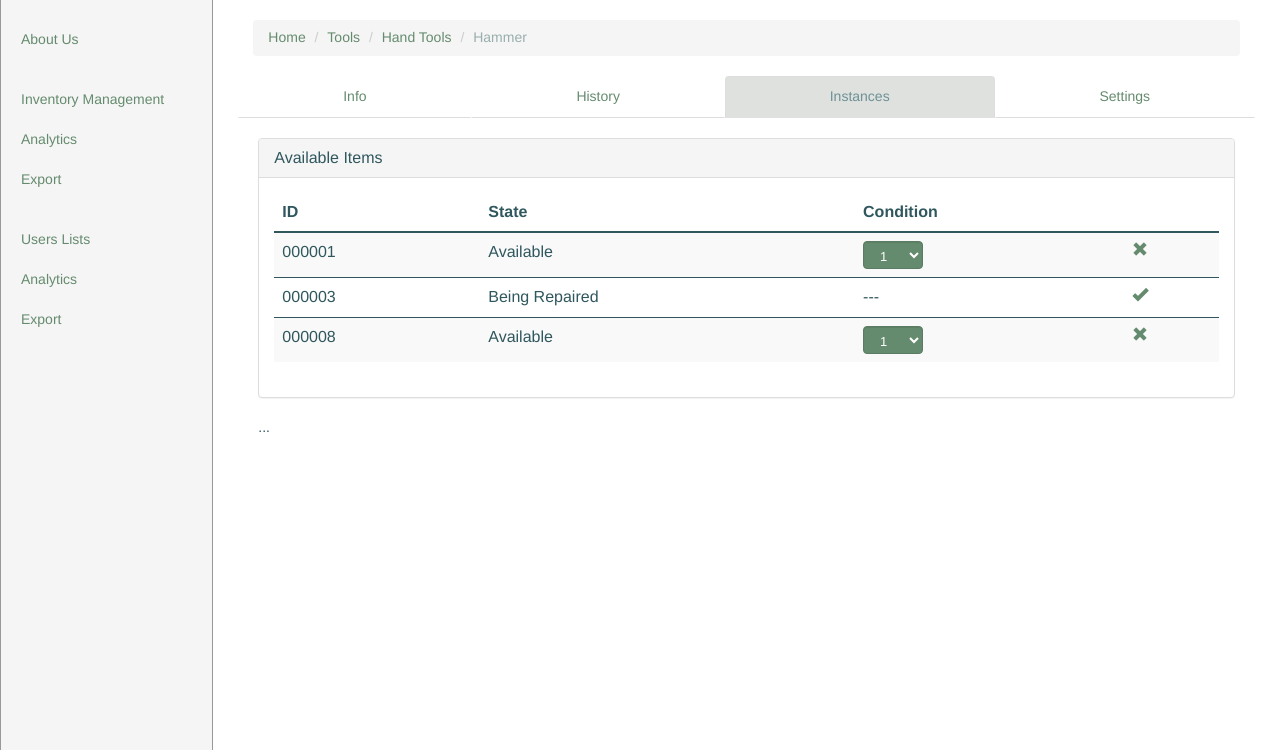
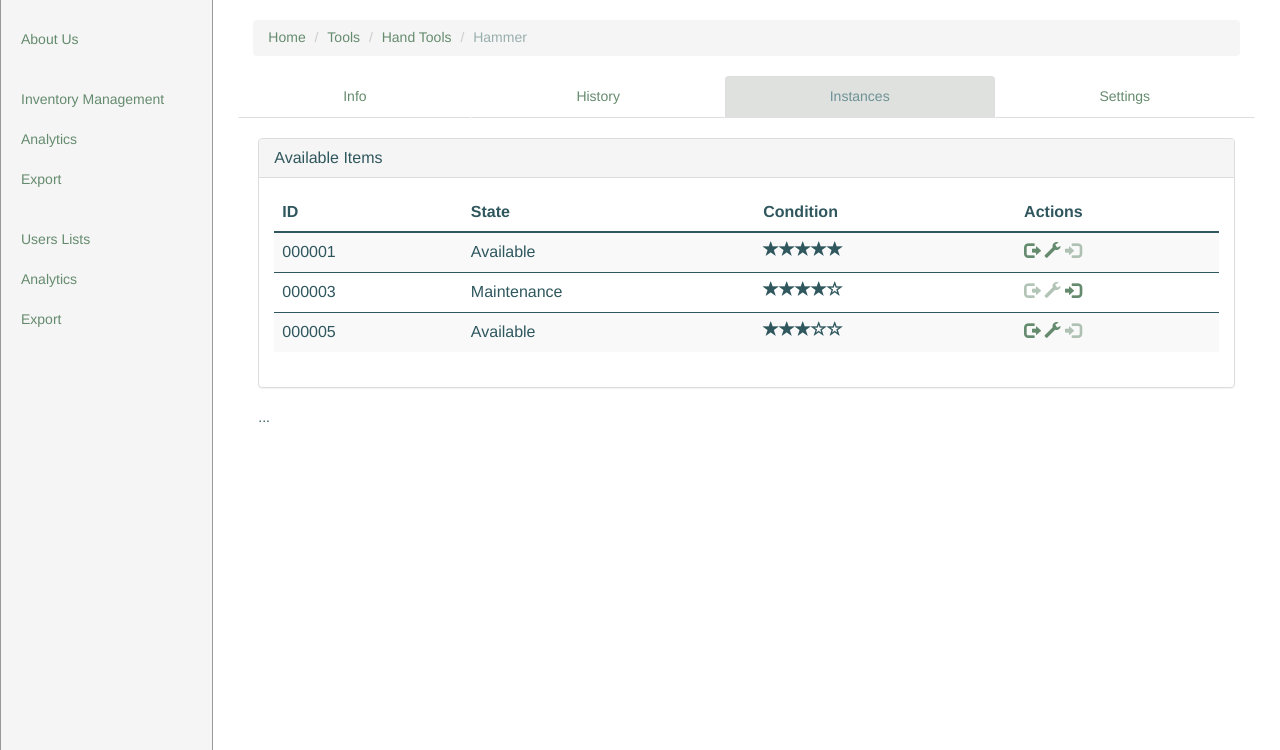
Before and after one commit to 444Duarte/LBAW, a PHP site: page /templates/item.php in a window 1280 px wide, after a click on "Instances". Shown: the part 50-800 px from the top of the page. Run offline with PHP 8.4, Linux system fonts and the light colour scheme; some web fonts are replaced.

Commit message:
US403 and US407 done

```diff
--- a/templates/css/item.css
+++ b/templates/css/item.css
@@ -7,3 +7,7 @@
 	height: 28px;
 	font-size: 	small;
 }
+
+.transparent{
+	opacity: 0.5;
+}
--- a/templates/item.php
+++ b/templates/item.php
@@ -1,3 +1,15 @@
+<?php
+	function print_stars($nStars){
+		$i = 0;
+		for (; $i < $nStars; $i++){
+			echo '<span class="glyphicon glyphicon-star" aria-hidden="true"></span>' ;
+		}
+		for (; $i < 5; $i++){
+			echo '<span class="glyphicon glyphicon-star-empty" aria-hidden="true"></span>' ;
+		}
+	}
+?>
+
 <html>
 <?php include_once 'header.html';?>
 <link rel="stylesheet" type="text/css" href="css/item.css">
@@ -79,29 +91,37 @@
 															<th> ID </th>
 															<th> State </th>
 															<th> Condition </th>
-															<th></th>
+															<th> Actions </th>
 														</thead>
 														<tr>
 															<td> 000001 </td>
 															<td> Available </td>
-															<td><select class="form-control btn-primary dropdown-toggle">
-										                    <?php for($i = 1; $i<=5; $i++){echo "<option value=$i>$i</option>";}?>
-										                    </select></td>
-										                    <td><a href="" title="Send for repair"><span class="glyphicon glyphicon-remove" aria-hidden="true"></span></a></td>
+															<td><?php print_stars(5) ?></td>
+										                    <td>
+															<a href="#" title="Lend"><span class="glyphicon glyphicon-log-out" aria-hidden="true"></span></a>
+															<a href="#" title="Maintenance"><span class="glyphicon glyphicon-wrench" aria-hidden="true"></span></a>
+															<a href="#" title="Return"><span class="glyphicon glyphicon-log-in transparent" aria-hidden="true"></span></a>
+															</td>
 														</tr>
 														<tr>
 															<td> 000003 </td>
-															<td> Being Repaired </td>
-															<td> --- </td>
-										                    <td><a href="" title="Mark as available"><span class="glyphicon glyphicon-ok" aria-hidden="true"></span></a></td>
+															<td> Maintenance </td>
+															<td><?php print_stars(4) ?></td>
+										                    <td>
+															<a href="#" title="Lend"><span class="glyphicon glyphicon-log-out transparent" aria-hidden="true"></span></a>
+															<a href="#" title="Maintenance"><span class="glyphicon glyphicon-wrench transparent" aria-hidden="true"></span></a>
+															<a href="#" title="Return"><span class="glyphicon glyphicon-log-in" aria-hidden="true"></span></a>
+															</td>
 														</tr>
 														<tr>
-															<td> 000008 </td>
+															<td> 000005 </td>
 															<td> Available </td>
-															<td><select class="form-control btn-primary dropdown-toggle">
-										                    <?php for($i = 1; $i<=5; $i++){echo "<option value=$i>$i</option>";}?>
-										                    </select></td>
-										                    <td><a href="" title="Send for repair"><span class="glyphicon glyphicon-remove" aria-hidden="true"></span></a></td>
+															<td><?php print_stars(3) ?></td>
+										                    <td>
+															<a href="#" title="Lend"><span class="glyphicon glyphicon-log-out" aria-hidden="true"></span></a>
+															<a href="#" title="Maintenance"><span class="glyphicon glyphicon-wrench" aria-hidden="true"></span></a>
+															<a href="#" title="Return"><span class="glyphicon glyphicon-log-in transparent" aria-hidden="true"></span></a>
+															</td>
 														</tr>
 													</table>
 												</div>
```
Also changed, not shown: templates/inventory_management.php (+21 -22 lines).
